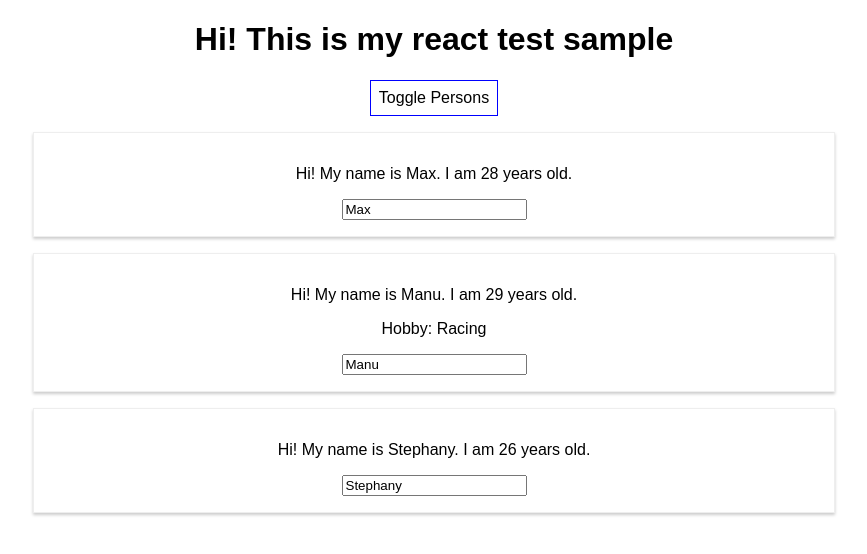
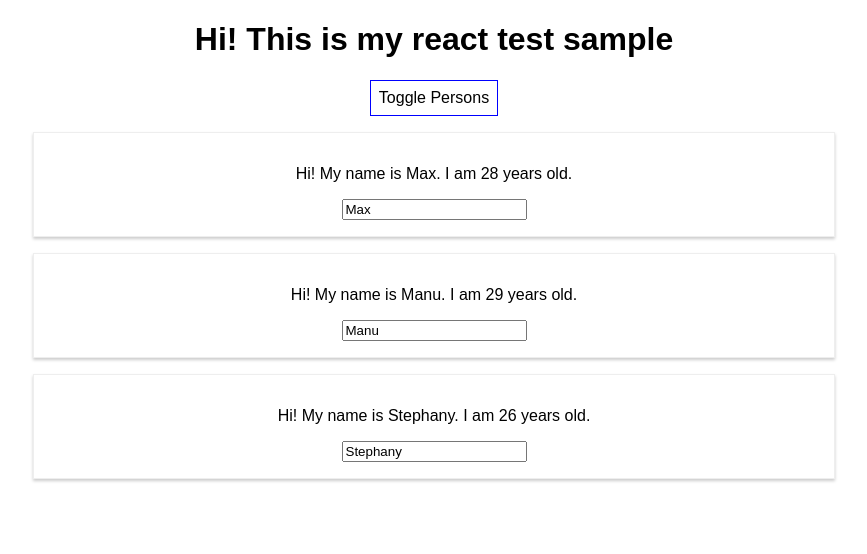
Before and after one commit to cavy2017/learn-react, a React (Create React App) app in the folder learn-react-app/: page / in a window 1280 px wide. Both pictures are taken after a click on the button "Toggle Persons". Shown: the top 554 px of the page, without its empty margins (206-1073 px from the left). Built offline with nearby package versions, Linux system fonts and the light colour scheme.

Commit message:
render list; remove item by index

```diff
--- a/learn-react-app/src/App.js
+++ b/learn-react-app/src/App.js
@@ -11,17 +11,6 @@
     ]
   }
 
-  changeNameHandler = (myName) => {
-    this.setState({
-      persons: [
-        {name: myName, age: 28},
-        {name: 'Manu', age: 29},
-        {name: 'Stephany', age: 27}
-      ],
-      showPersons: true
-    });
-  }
-
   onChangeHandler = (event) => {
     this.setState({persons: [
       {name: 'Max', age: 28},
@@ -32,6 +21,12 @@
 
   togglePersonsHandler = () => {
     this.setState({showPersons: !this.state.showPersons});
+  }
+
+  deletePersonHandler = (personIndex) => {
+    const persons = [...this.state.persons];
+    persons.splice(personIndex, 1);
+    this.setState({persons: persons});
   }
 
   render() {
@@ -47,18 +42,14 @@
     let persons = null;
     if (this.state.showPersons) {
       persons = (<div>
-        <Person
-          name={this.state.persons[0].name}
-          age={this.state.persons[0].age}/>
-        <Person
-          name={this.state.persons[1].name}
-          age={this.state.persons[1].age}
-          click={this.changeNameHandler.bind(this, 'MMM')}
-          changed={this.onChangeHandler}
-          >Hobby: Racing</Person>
-        <Person
-          name={this.state.persons[2].name}
-          age={this.state.persons[2].age}/>
+        {
+          this.state.persons.map((person, index) => {
+            return <Person
+              name={person.name}
+              age={person.age}
+              click={this.deletePersonHandler.bind(this, index)}/>
+          })
+        }
     </div>);
     }
 
```
